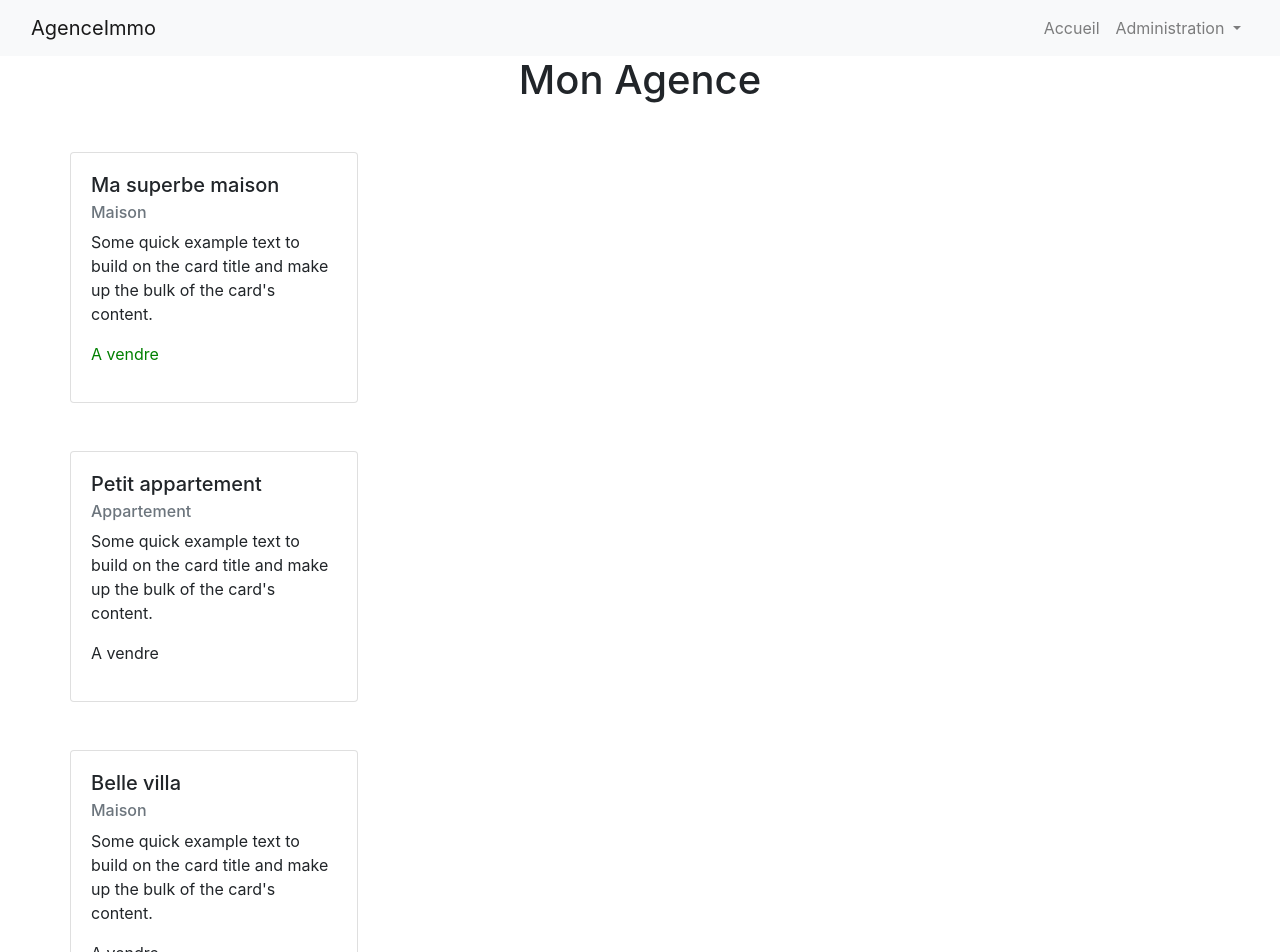
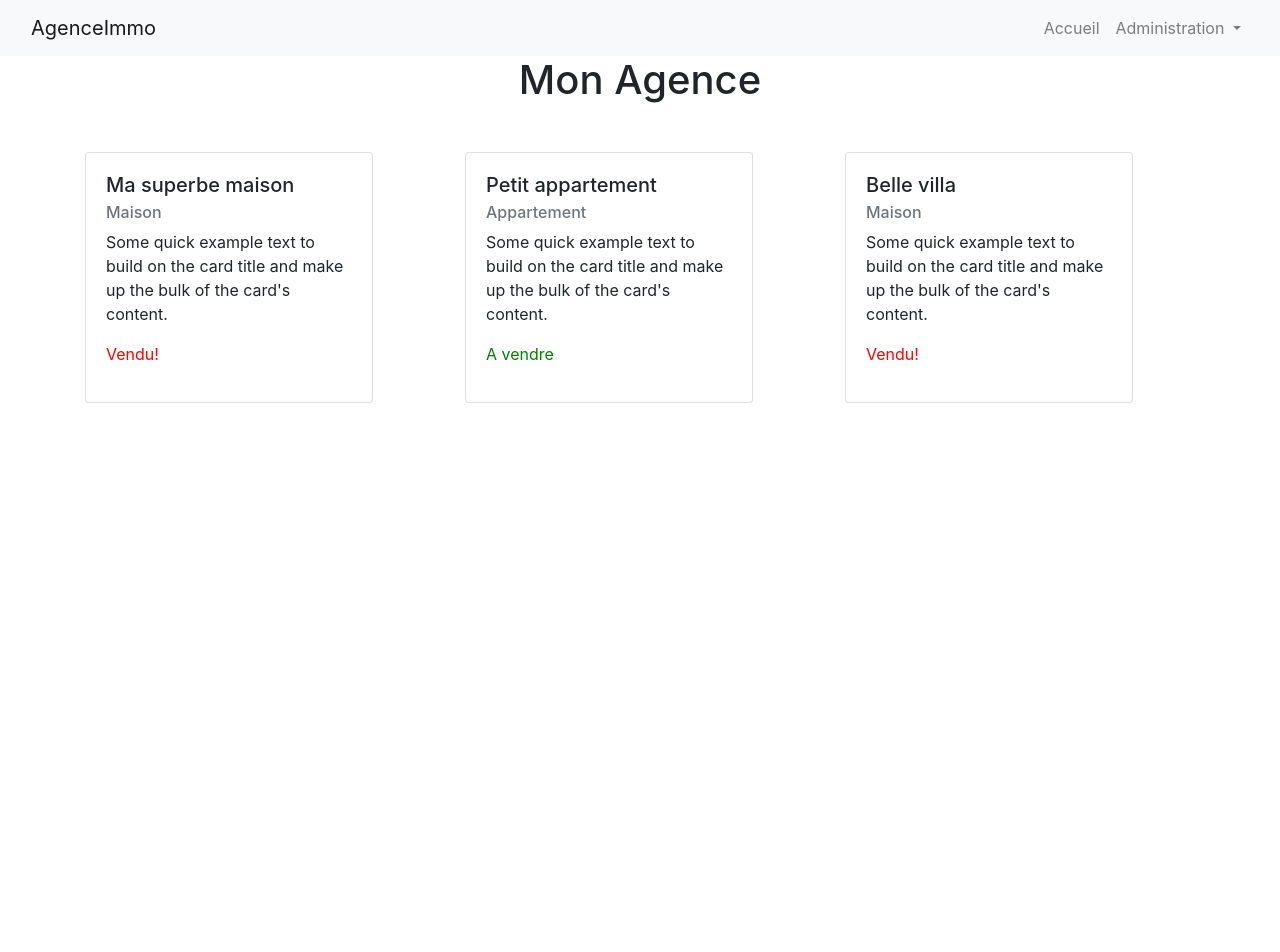
Before and after one commit to rpalvair/angular-formation, an Angular app in the folder monAgence/: page / in a window 1280 px wide. Shown: the top 952 px of the page. After the commit the page ends 800 px from the top, so only its background shows below. Built offline with nearby package versions, Linux system fonts and the light colour scheme.

Commit message:
feat : Add loop on properties

```diff
--- a/monAgence/src/app/app.component.html
+++ b/monAgence/src/app/app.component.html
@@ -1,36 +1,21 @@
 <app-header></app-header>
-<h1 class="text-center">{{title}}</h1>
+<h1 class="text-center">{{ title }}</h1>
 <div class="container">
   <div class="row mt-5">
-    <div class="card" style="width: 18rem;">
-      <div class="card-body">
-        <h5 class="card-title">Ma superbe maison</h5>
-        <h6 class="card-subtitle mb-2 text-muted">Maison</h6>
-        <p class="card-text">Some quick example text to build on the card title and make up the bulk of the card's content.</p>
-        <p [ngStyle]="{color: getForSaleValue()}" >
-          <span *ngIf="isForSale()">A vendre</span>
-          <span *ngIf="!isForSale()">Vendu!</span>
-        </p>
-      </div>
-    </div>
-  </div>
-  <div class="row mt-5">
-    <div class="card" style="width: 18rem;">
-      <div class="card-body">
-        <h5 class="card-title">Petit appartement</h5>
-        <h6 class="card-subtitle mb-2 text-muted">Appartement</h6>
-        <p class="card-text">Some quick example text to build on the card title and make up the bulk of the card's content.</p>
-        <p>A vendre</p>
-      </div>
-    </div>
-  </div>
-  <div class="row mt-5">
-    <div class="card" style="width: 18rem;">
-      <div class="card-body">
-        <h5 class="card-title">Belle villa</h5>
-        <h6 class="card-subtitle mb-2 text-muted">Maison</h6>
-        <p class="card-text">Some quick example text to build on the card title and make up the bulk of the card's content.</p>
-        <p>A vendre</p>
+    <div class="col-sm-12 col-md-6 col-lg-4" *ngFor="let property of getProperties()">
+      <div class="card" style="width: 18rem">
+        <div class="card-body">
+          <h5 class="card-title">{{ property.title }}</h5>
+          <h6 class="card-subtitle mb-2 text-muted">{{ property.category }}</h6>
+          <p class="card-text">
+            Some quick example text to build on the card title and make up the
+            bulk of the card's content.
+          </p>
+          <p [ngStyle]="{ color: getColorForSaleText(property) }">
+            <span *ngIf="property.forSell">A vendre</span>
+            <span *ngIf="!property.forSell">Vendu!</span>
+          </p>
+        </div>
       </div>
     </div>
   </div>
--- a/monAgence/src/app/app.component.ts
+++ b/monAgence/src/app/app.component.ts
@@ -10,8 +10,8 @@ export class AppComponent {
 
   private forSale = true;
 
-  getForSaleValue() {
-    return this.forSale ? "green" : "red";
+  getColorForSaleText = (val: any) : String => {
+    return val.forSell ? "green" : "red";
   }
 
   isForSale(): boolean {
```
